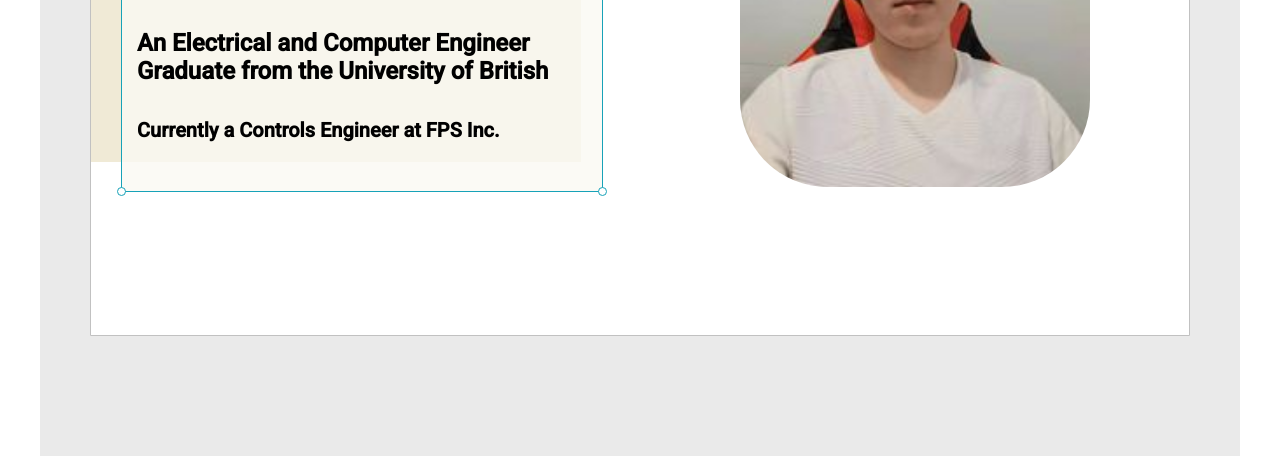
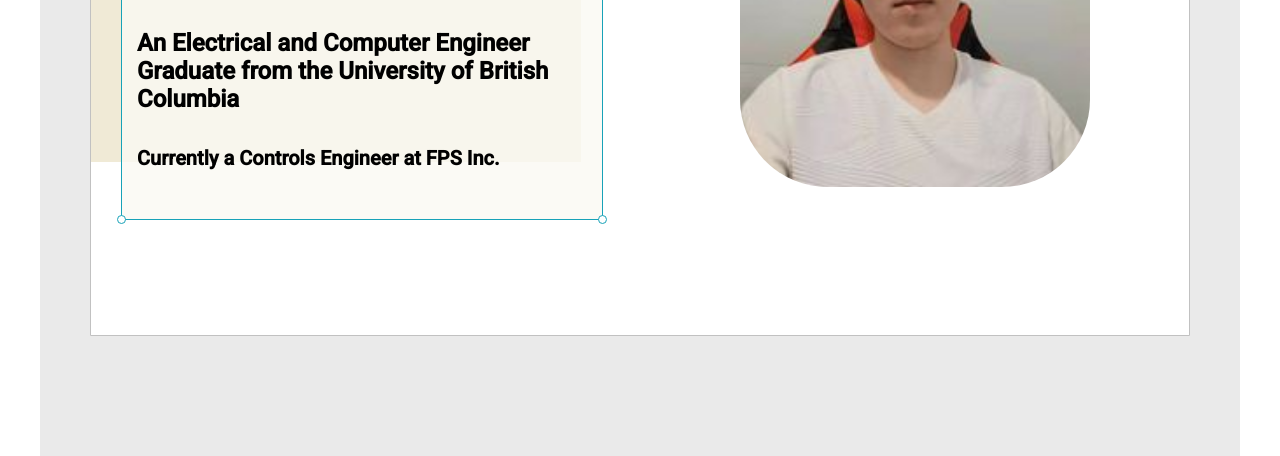
Before and after one commit to Leosuziqi/Personal-Website, a plain HTML site: page index.html in a window 1280 px wide. Shown: the part 344-800 px from the top of the page. Drawn offline with Linux system fonts and the light colour scheme.

Commit message:
Update index.html

```diff
--- a/index.html
+++ b/index.html
@@ -56,7 +56,7 @@
                             <div id="corner-tr" class="corner"></div>
                             <h1 class="self-intro" id="intro">Hi, I Am</h1>
                             <h1 class="self-intro" id="intro2">Ziqi(Leo) Su.</h1>
-                            <h4> An Electrical and Computer Engineer Graduate from the University of British</h4>
+                            <h4> An Electrical and Computer Engineer Graduate from the University of British Columbia</h4>
                             <h5>Currently a Controls Engineer at FPS Inc.</h5>
                             <div id="corner-br" class="corner"></div>
                             <div id="corner-bl" class="corner"></div>
```
